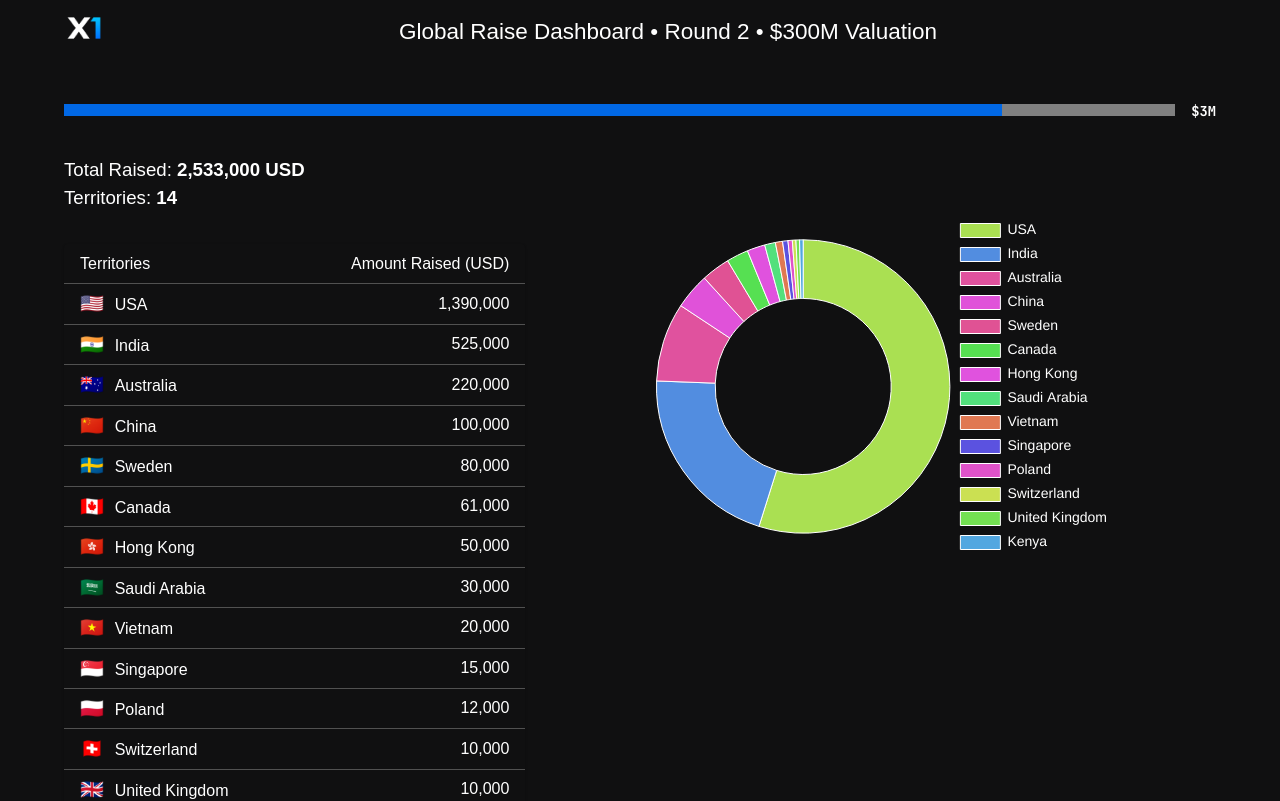
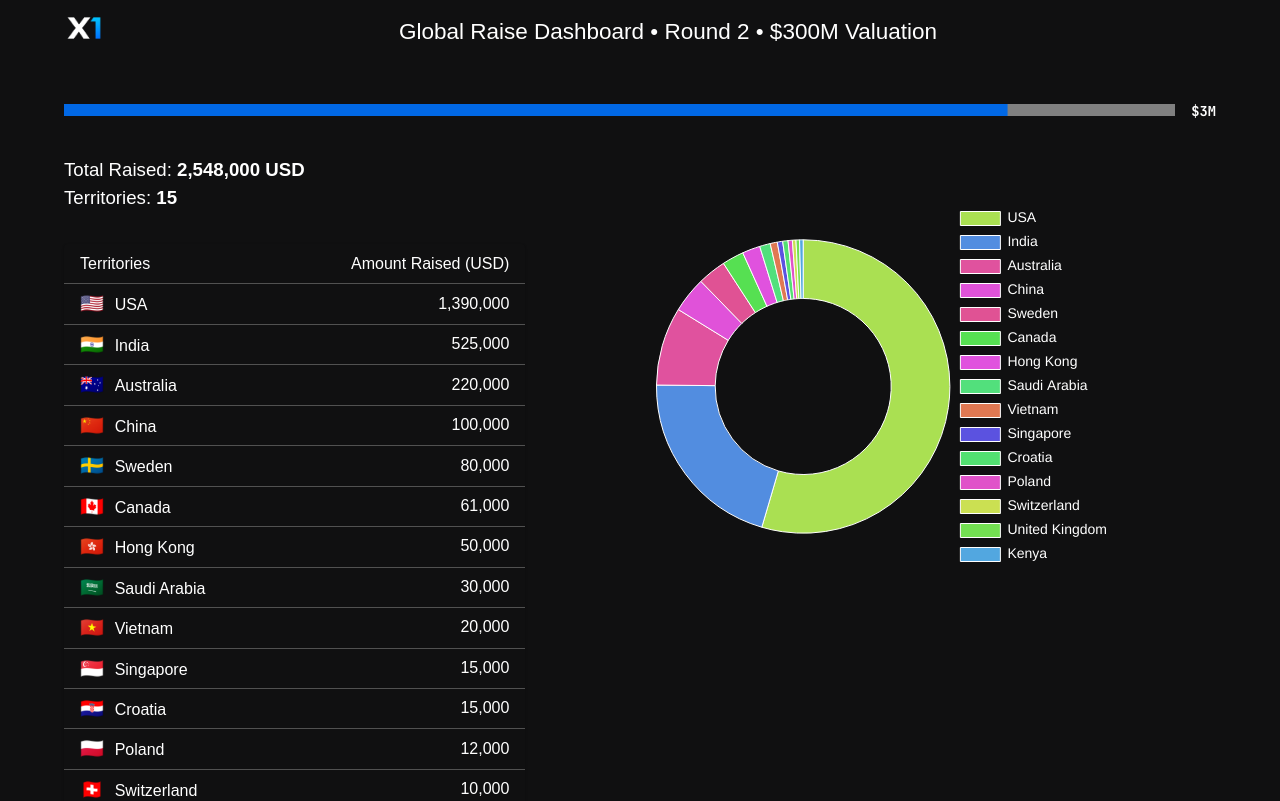
Before and after one commit to FairCrypto/x1-investors, a Next.js app: page / in a window 1280 px wide. Shown: the top 801 px of the page. Built offline with nearby package versions, Linux system fonts and the light colour scheme.

Commit message:
added investment(s)

```diff
--- a/app/investors.ts
+++ b/app/investors.ts
@@ -35,6 +35,7 @@ export const investorsRaw: Array<Record<string, any>> = [
   { country: 'United Kingdom', countryCode: 'GB',  amount: 10_000, investors: 1 },
   { country: 'Kenya', countryCode: 'KE',  amount: 10_000, investors: 1 },
   { country: 'Vietnam', countryCode: 'VN',  amount: 20_000, investors: 1 },
+  { country: 'Croatia', countryCode: 'HR',  amount: 15_000, investors: 1 },
 ];
 
 export const investors = investorsRaw.reduce((acc, curr) => {
```
